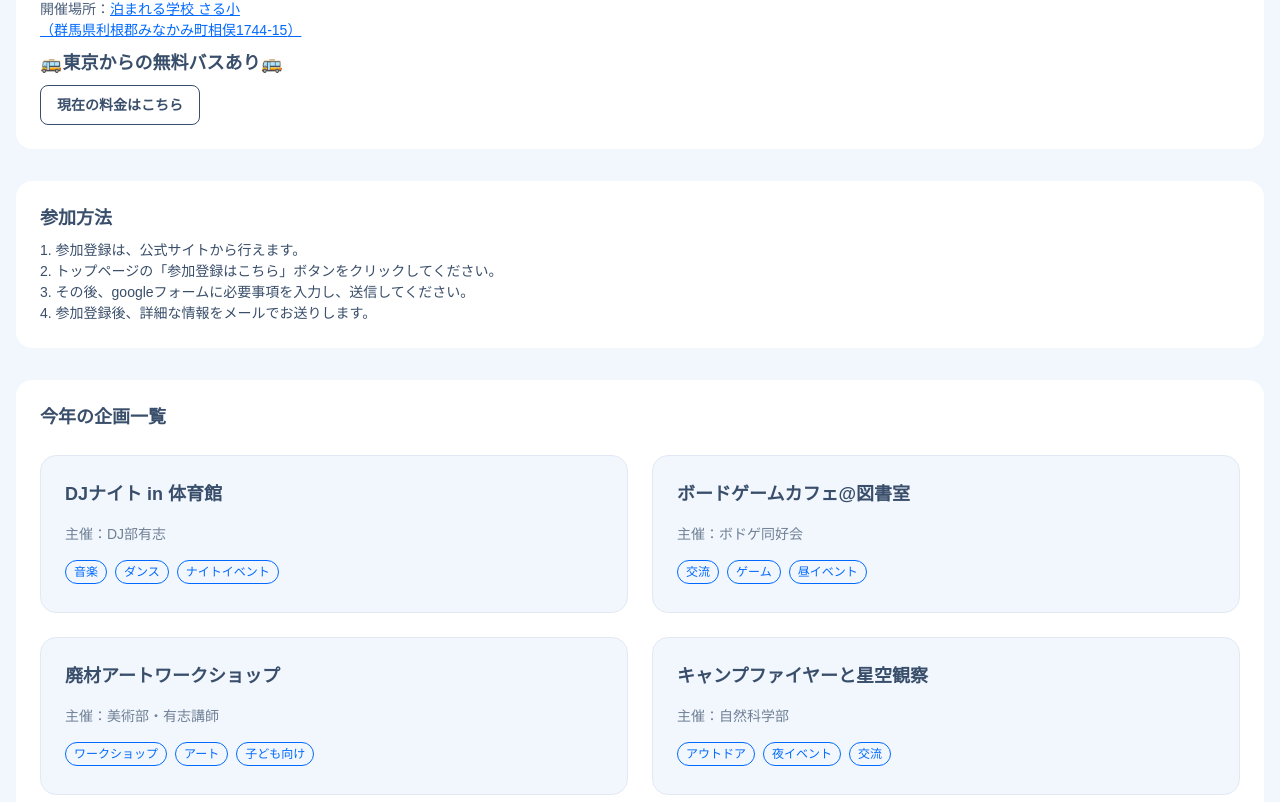
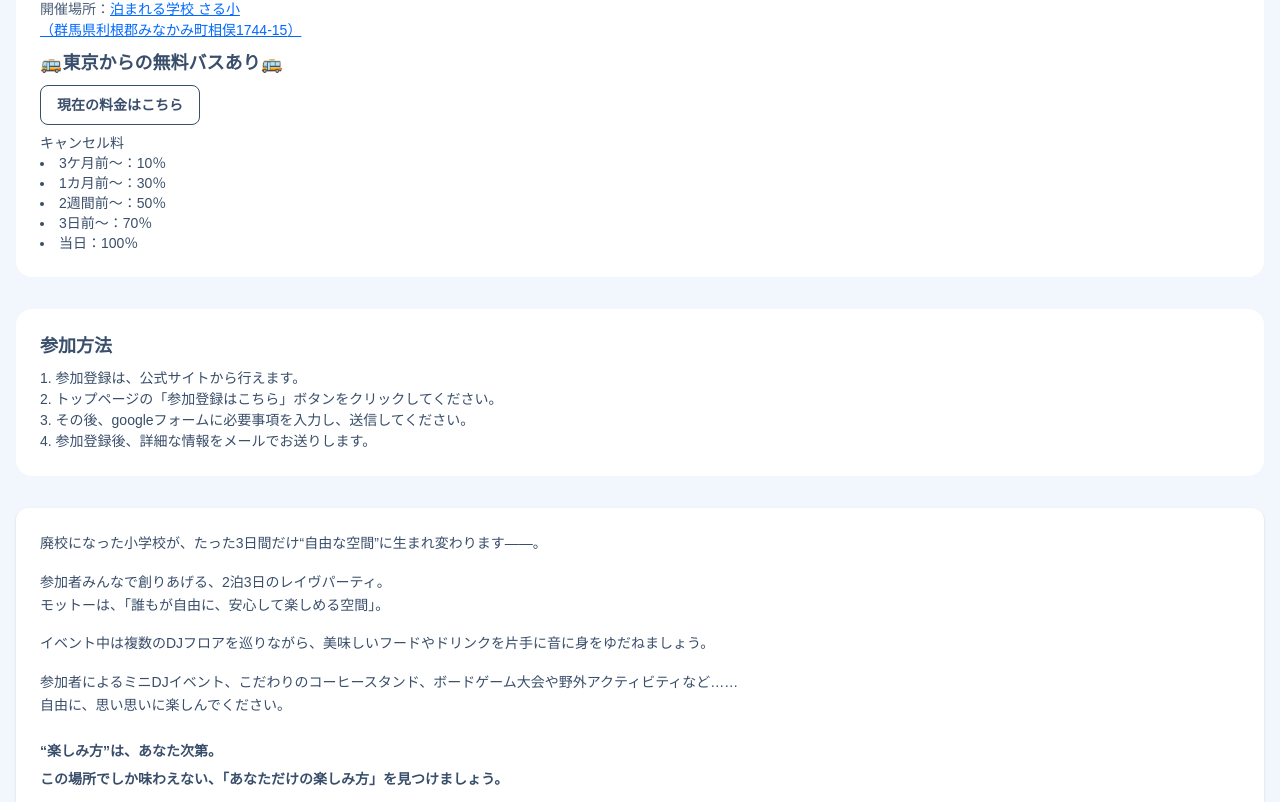
Before and after one commit to RF2034/2025, a Next.js app: page /about in a window 1280 px wide. Shown: the part 312-1114 px from the top of the page. Built offline with nearby package versions, Linux system fonts and the light colour scheme; a web font is replaced by a local one.

Commit message:
AboutページにAboutIntroコンポーネントを追加し、AboutEventInfoCardにキャンセル料情報を追加

```diff
--- a/src/app/about/page.tsx
+++ b/src/app/about/page.tsx
@@ -1,4 +1,5 @@
 import AboutEventInfoCard from "@/components/about/AboutEventInfoCard";
+import AboutIntro from "@/components/about/AboutIntro";
 import AboutParticipationCard from "@/components/about/AboutParticipationCard";
 import AboutPlansCard from "@/components/about/AboutPlansCard";
 import Footer from "@/components/Footer";
@@ -21,6 +22,7 @@ export default function About() {
         <div className="space-y-8">
           <AboutEventInfoCard />
           <AboutParticipationCard />
+          <AboutIntro />
           <AboutPlansCard />
         </div>
 
--- a/src/components/about/AboutEventInfoCard.tsx
+++ b/src/components/about/AboutEventInfoCard.tsx
@@ -13,7 +13,18 @@ export default function AboutEventInfoCard() {
           <Link href="/#participants" className="btn btn-outline">
             現在の料金はこちら
           </Link>
+          <div className="mt-2 text-sm">
+            <div>キャンセル料</div>
+            <ul className="list-disc list-inside">
+              <li>3ケ月前～：10％</li>
+              <li>1カ月前～：30％</li>
+              <li>2週間前～：50％</li>
+              <li>3日前～：70％</li>
+              <li>当日：100％</li>
+            </ul>
+          </div>
         </div>
+
       </div>
     </div>
   );
--- /dev/null
+++ b/src/components/about/AboutIntro.tsx
@@ -0,0 +1,25 @@
+
+export default function AboutIntro() {
+  return (
+    <section className="bg-base-100 text-sm rounded-xl shadow p-6 mb-8">
+      <p className="leading-relaxed mb-4">
+        廃校になった小学校が、たった3日間だけ“自由な空間”に生まれ変わります――。
+      </p>
+      <p className="leading-relaxed mb-4">
+        参加者みんなで創りあげる、2泊3日のレイヴパーティ。<br />
+        モットーは、「誰もが自由に、安心して楽しめる空間」。
+      </p>
+      <p className="leading-relaxed mb-4">
+        イベント中は複数のDJフロアを巡りながら、美味しいフードやドリンクを片手に音に身をゆだねましょう。
+      </p>
+      <p className="leading-relaxed mb-4">
+        参加者によるミニDJイベント、こだわりのコーヒースタンド、ボードゲーム大会や野外アクティビティなど……<br />
+        自由に、思い思いに楽しんでください。
+      </p>
+      <p className="font-semibold mt-6">
+        “楽しみ方”は、あなた次第。<br />
+        <span className="block mt-2">この場所でしか味わえない、「あなただけの楽しみ方」を見つけましょう。</span>
+      </p>
+    </section>
+  );
+}
```
